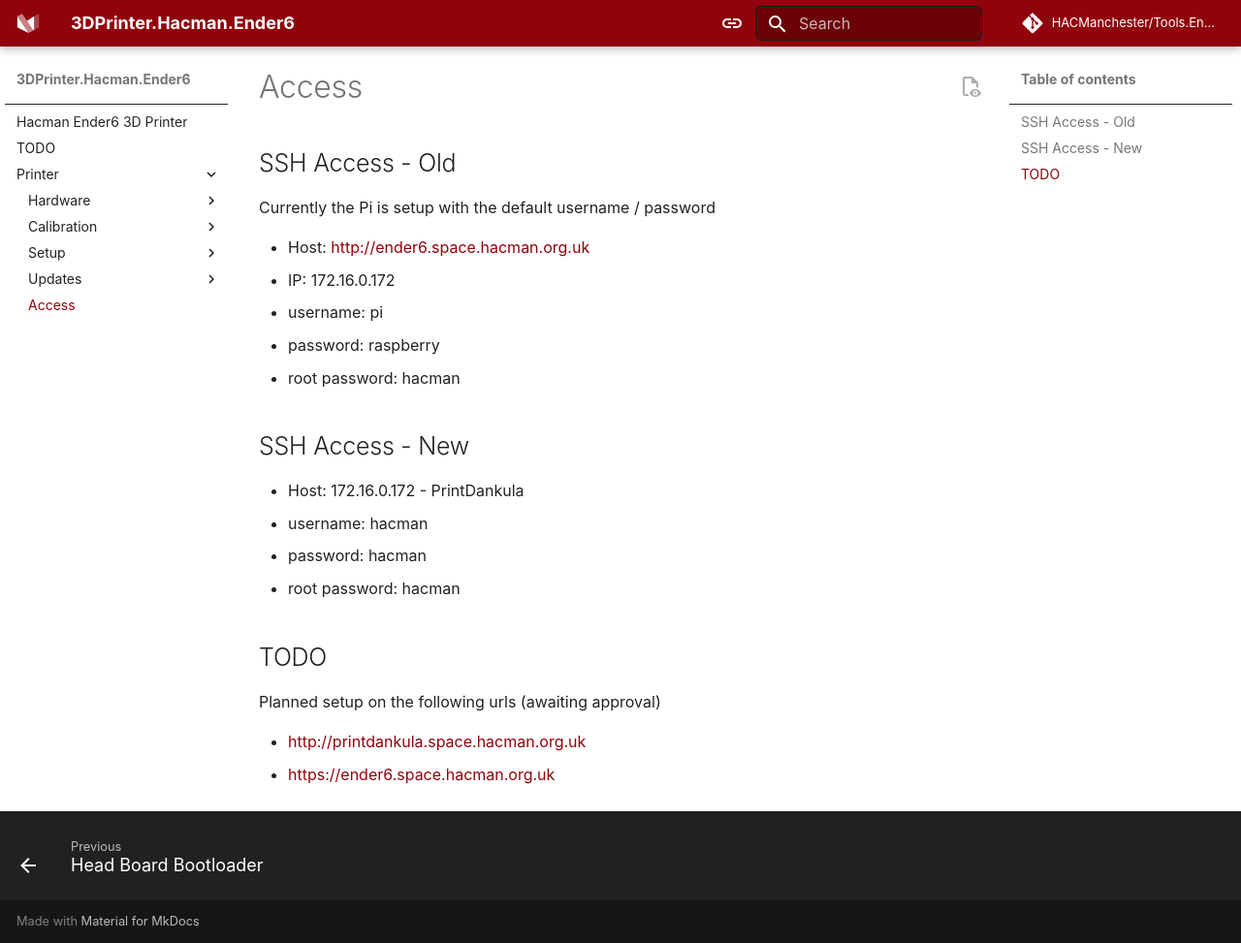
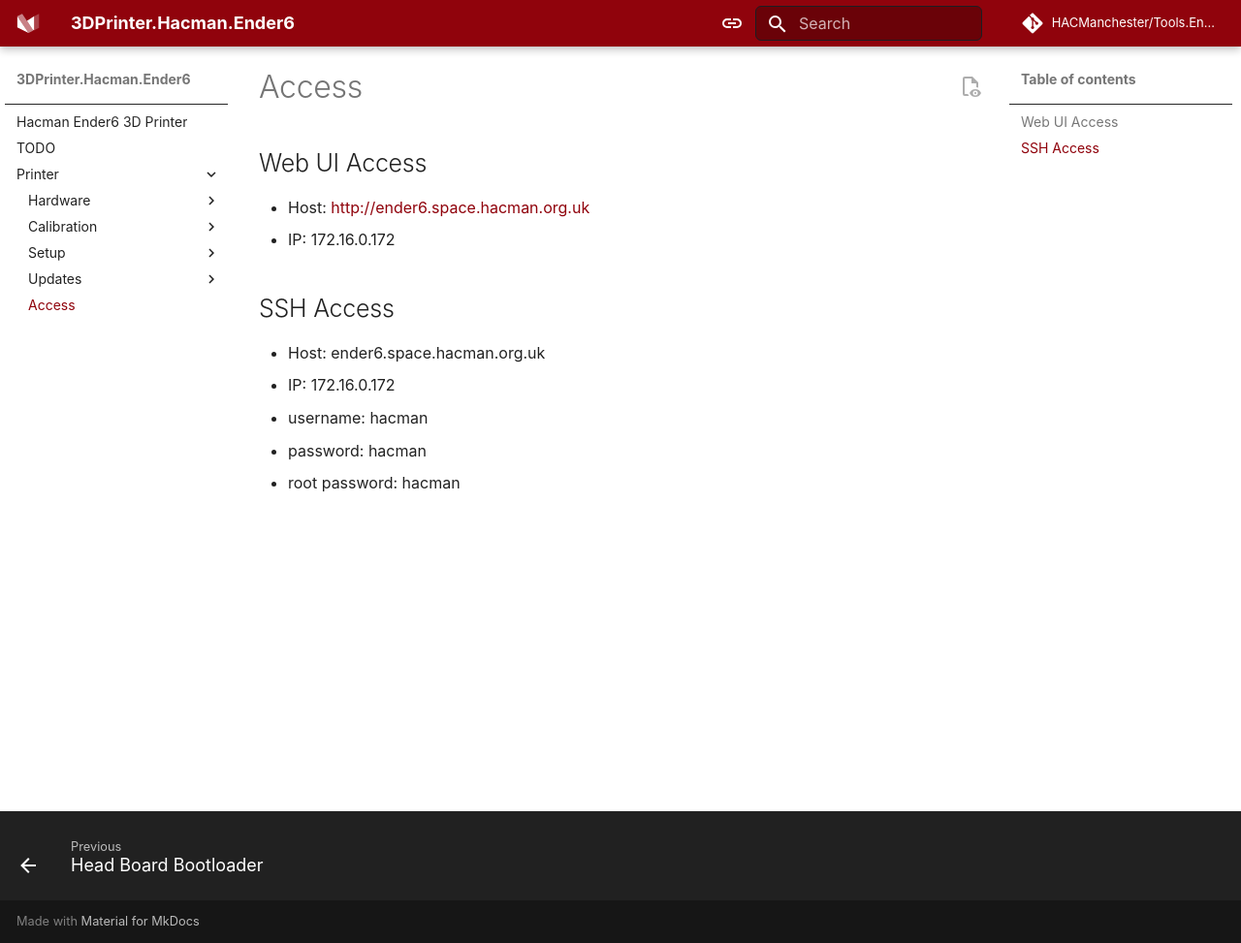
Before and after one commit to HACManchester/Tools.Ender6.Klipper, an MkDocs documentation site: the page built from docs/content/printer/Access.md, in a window 1280 px wide and 973 px high. Shown: the whole window at 97% size. Built offline with MkDocs 1.6.1 and Material for MkDocs 9.7.7, drawn with Linux system fonts in a browser that asks for light colours; nearby versions of some CDN libraries; some web fonts are replaced; comment, search, counter and statistics services are not loaded; a style sheet for code colours, icons or effects is not loaded.

Commit message:
Updated Access Details

```diff
--- a/docs/content/printer/Access.md
+++ b/docs/content/printer/Access.md
@@ -1,25 +1,14 @@
 # Access
 
-## SSH Access - Old
-
-Currently the Pi is setup with the default username / password
+## Web UI Access
 
   * Host: http://ender6.space.hacman.org.uk
   * IP: 172.16.0.172
-  * username: pi
-  * password: raspberry
-  * root password: hacman
 
-## SSH Access - New
+## SSH Access
 
-  * Host: 172.16.0.172 - PrintDankula
+  * Host: ender6.space.hacman.org.uk
+  * IP: 172.16.0.172
   * username: hacman
   * password: hacman
   * root password: hacman
-
-## TODO
-
-Planned setup on the following urls (awaiting approval)
-
-  * http://printdankula.space.hacman.org.uk
-  * https://ender6.space.hacman.org.uk
```
